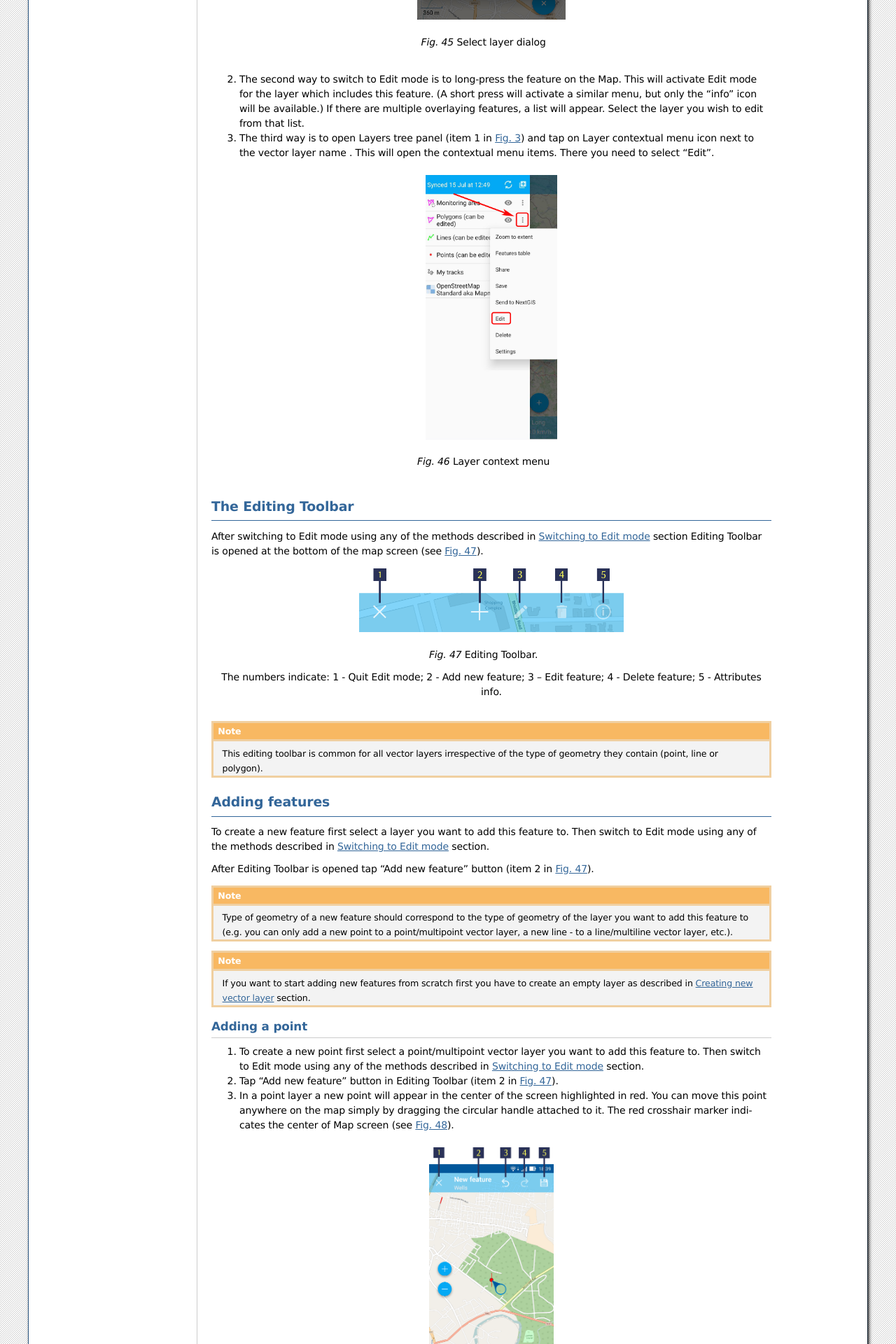
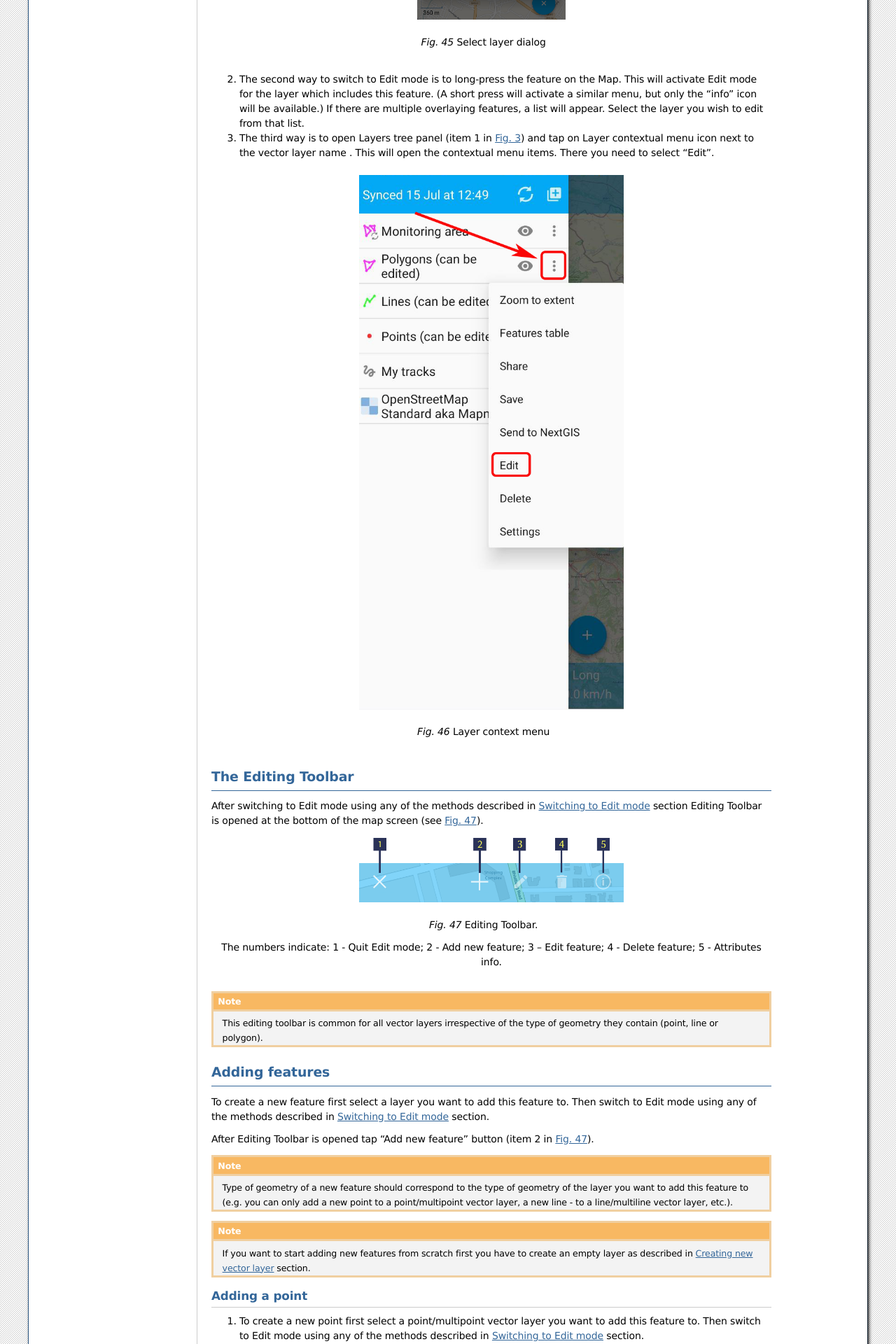
Before and after one commit to nextgis/docs_ngmobile, a Sphinx documentation site: the page built from source/editing.rst, in a window 1280 px wide. Shown: the part 1273-3193 px from the top of the page at 70% size. Built offline with Sphinx 7.4.7, drawn with Linux system fonts in a browser that asks for light colours; formulas are drawn with MathJax 3.

Commit message:
Update editing.rst
Fix screenshot size

```diff
--- a/source/editing.rst
+++ b/source/editing.rst
@@ -48,7 +47,7 @@
 .. figure:: _static/mobile_layer_context_edit_en.png
    :name: mobile_layer_context_edit_pic
    :align: center
-   :height: 10cm
+   :width: 10cm
 
    Layer context menu
 
@@ -100,7 +99,7 @@
 .. figure:: _static/creation_of_points.png
    :name: ngmobile_creation_of_points_pic
    :align: center
-   :height: 10cm
+   :width: 10cm
 
    Adding a point to Point layer.
 
@@ -111,7 +110,7 @@
 .. figure:: _static/creation_of_multipoints.png
    :name: ngmobile_creation_of_multipoints_pic
    :align: center
-   :height: 10cm
+   :width: 10cm
 
    Adding a point to Multipoint layer.
 
@@ -122,7 +121,7 @@
 .. figure:: _static/input_form_attributes.png
    :name: ngmobile_input_form_attributes_pic
    :align: center
-   :height: 10cm
+   :width: 10cm
 
    Attributes editing form.
 
@@ -158,7 +157,7 @@
 .. figure:: _static/creating_lines_eng.png
    :name: ngmobile_creating_lines_pic
    :align: center
-   :height: 10cm
+   :width: 10cm
 
    Adding a line to Linestring layer.
 
@@ -171,7 +170,7 @@
 .. figure:: _static/creating_multilines.png
    :name: ngmobile_creating_multilines_pic
    :align: center
-   :height: 10cm
+   :width: 10cm
 
    Adding a line to Multilinestring layer.
 
@@ -195,7 +194,7 @@
 .. figure:: _static/creation_landfill.png
    :name: ngmobile_creation_landfill_pic
    :align: center
-   :height: 10cm
+   :width: 10cm
 
    Adding a polygon to Polygon layer.
 
@@ -213,7 +212,7 @@
 .. figure:: _static/creation_multipolygon.png
    :name: ngmobile_creation_multipolygon_pic
    :align: center
-   :height: 10cm
+   :width: 10cm
 
    Adding a polygon to Multipolygon layer.
 
@@ -233,7 +232,7 @@
 .. figure:: _static/ngmobile_selectlayer.png
    :name: ngmobile_select_layer_dialog_pic
    :align: center
-   :height: 10cm
+   :width: 10cm
 
    Select layer dialog.
 
@@ -254,7 +253,7 @@
 .. figure:: _static/ngmobile_selectlayer_by_walk_eng.png
    :name: ngmobile_select_layer_by_walk_dialog_pic
    :align: center
-   :height: 10cm
+   :width: 10cm
 
    Select layer dialog.
 
@@ -286,7 +285,7 @@
 .. figure:: _static/editing_of_points.png
    :name: ngmobile_editing_of_points_pic
    :align: center
-   :height: 10cm
+   :width: 10cm
 
    Editing point.
 
@@ -297,7 +296,7 @@
 .. figure:: _static/ngmobile_edit_multipoint_new_eng.png
    :name: ngmobile_edit_multipoint_pic
    :align: center
-   :height: 10cm
+   :width: 10cm
 
    Editing multipoint.
 
@@ -323,7 +322,7 @@
 .. figure:: _static/editing_lines_eng.png
    :name: ngmobile_editing_lines_pic
    :align: center
-   :height: 10cm
+   :width: 10cm
 
    Editing line.
 
@@ -337,7 +336,7 @@
 .. figure:: _static/editing_multilines_eng.png
    :name: ngmobile_edit_multilines_pic
    :align: center
-   :height: 10cm
+   :width: 10cm
 
    Editing multiline.
 
@@ -362,7 +361,7 @@
 .. figure:: _static/editing_polygon.png
    :name: ngmobile_editing_polygon_pic
    :align: center
-   :height: 10cm
+   :width: 10cm
 
    Editing polygon.
 
@@ -373,7 +372,7 @@
 .. figure:: _static/editing_multipolygon_eng.png
    :name: ngmobile_edit_multipolygon_pic
    :align: center
-   :height: 10cm
+   :width: 10cm
 
    Editing multipolygon.
 
@@ -393,7 +392,7 @@
 .. figure:: _static/ngmobile_attributes_info.png
    :name: ngmobile_attributes_info_pic
    :align: center
-   :height: 10cm
+   :width: 10cm
 
    Attributes Info panel
 
@@ -432,7 +431,7 @@
 .. figure:: _static/custom_form.png
    :name: ngmobile_custom_form_pic_1
    :align: center
-   :height: 10cm
+   :width: 10cm
 
    Custom Attributes editing form.
 
```
Also changed, not shown: other parts of source/editing.rst (+0 -1 lines).
